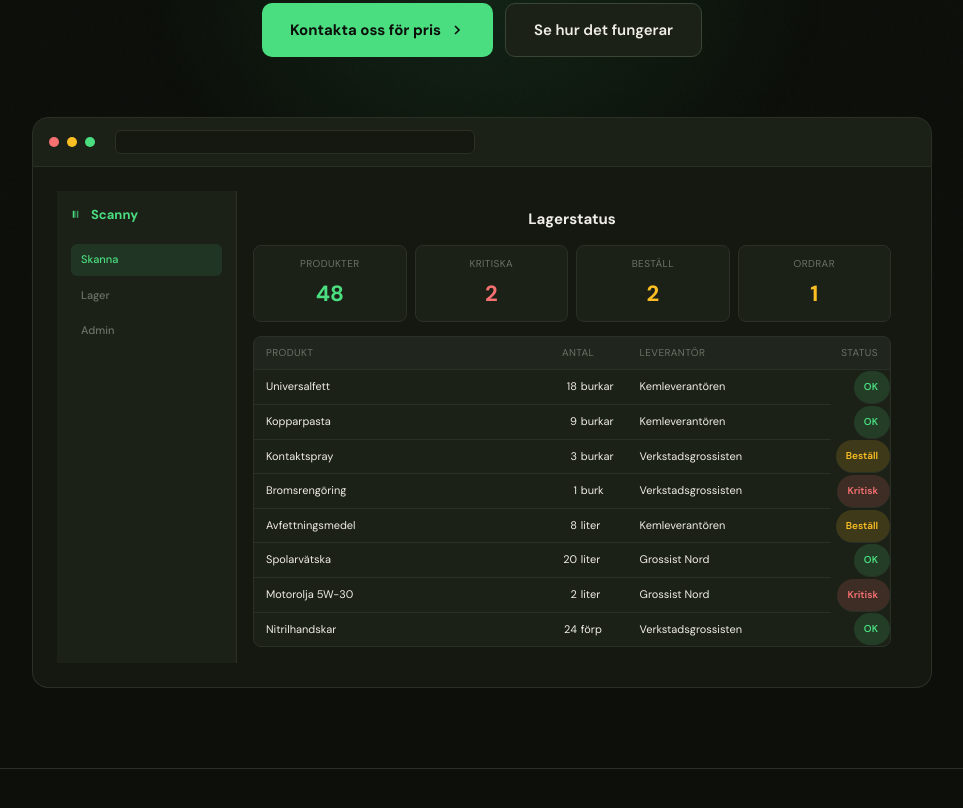
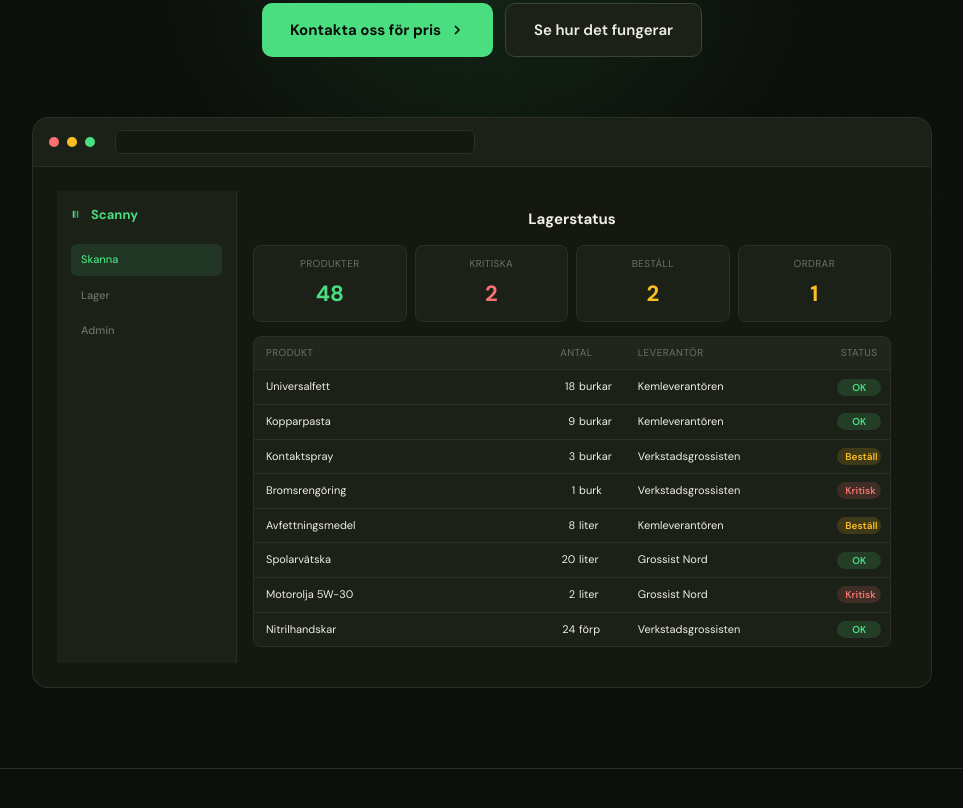
Before and after one commit to Svayak/scanny-app, a website: page public/index.html in a window 1280 px wide. Shown: the part 512-1320 px from the top of the page, without its empty margins (158-1121 px from the left). Drawn offline with Linux system fonts and the light colour scheme.

Commit message:
Återställ statusmärkena i lagerstatus till låga pillor i egen kolumn
Märkena ligger i en cell med fast bredd, samma min-width och
centrering, så att radlinjerna går hela vägen och märkena håller
sig innanför tabellen. Antal-justeringen är oförändrad.

```diff
--- a/public/index.html
+++ b/public/index.html
@@ -72,18 +72,18 @@ h1.hero-title{font-size:clamp(42px,7vw,84px);font-weight:700;line-height:1.05;le
 .mock-metric-label{font-size:10px;color:var(--text3);text-transform:uppercase;letter-spacing:.04em;margin-bottom:4px}
 .mock-metric-value{font-size:22px;font-weight:700;color:var(--text3)}
 .mock-metric-value.green{color:var(--accent)}.mock-metric-value.yellow{color:var(--warn)}.mock-metric-value.red{color:var(--danger)}
-.mock-table{display:grid;grid-template-columns:minmax(0,2.2fr) max-content minmax(0,1.5fr) auto;background:var(--surface2);border:1px solid var(--border);border-radius:8px;overflow:hidden;text-align:left;font-size:11px;align-items:center}
+.mock-table{display:grid;grid-template-columns:minmax(0,2.2fr) max-content minmax(0,1.5fr) 5.6em;background:var(--surface2);border:1px solid var(--border);border-radius:8px;overflow:hidden;text-align:left;font-size:11px;align-items:stretch}
 .mock-row{display:contents}
-.mock-row > span{min-width:0;overflow-wrap:break-word;padding:8px 10px;border-bottom:1px solid var(--border);text-align:left}
+.mock-row > span{min-width:0;overflow-wrap:break-word;padding:8px 10px;border-bottom:1px solid var(--border);text-align:left;box-sizing:border-box}
 .mock-row > span:first-child{padding-left:12px}
 .mock-row > span:nth-child(2){white-space:nowrap;padding-left:12px;padding-right:16px}
-.mock-row > span:last-child{white-space:nowrap;justify-self:end;padding-right:12px;border-bottom:1px solid var(--border)}
+.mock-row > span:last-child,.mock-status{display:flex;align-items:center;justify-content:center;padding:8px 12px;text-align:center;white-space:nowrap}
 .mock-qty{display:inline-grid;grid-template-columns:2ch auto;column-gap:.35em;align-items:baseline;min-width:max-content}
 .mock-qty-num{width:2ch;min-width:2ch;text-align:right;font-variant-numeric:tabular-nums;font-feature-settings:"tnum" 1}
 .mock-qty-unit{text-align:left}
 .mock-row:last-child > span{border-bottom:none}
 .mock-row.header > span{color:var(--text3);font-size:10px;text-transform:uppercase;letter-spacing:.04em;background:rgba(255,255,255,.02)}
-.mock-badge{display:inline-block;padding:2px 8px;border-radius:999px;font-size:10px;font-weight:600}
+.mock-badge{display:inline-block;padding:2px 8px;border-radius:999px;font-size:10px;font-weight:600;line-height:1.3;min-width:4.4em;box-sizing:border-box;text-align:center}
 .mock-badge.ok{background:rgba(74,222,128,.15);color:var(--accent)}
 .mock-badge.warn{background:rgba(251,191,36,.15);color:var(--warn)}
 .mock-badge.danger{background:rgba(248,113,113,.15);color:var(--danger)}
@@ -176,7 +176,7 @@ footer{border-top:1px solid var(--border);padding:36px 40px;display:flex;align-i
   .mock-row > span:nth-child(1){grid-column:1;grid-row:1}
   .mock-row > span:nth-child(2){grid-column:1;grid-row:2;white-space:nowrap;color:var(--text3);font-size:10px}
   .mock-row > span:nth-child(3){grid-column:2;grid-row:2;white-space:nowrap;color:var(--text3);font-size:10px;text-align:right;justify-self:end}
-  .mock-row > span:last-child{grid-column:2;grid-row:1;white-space:nowrap;justify-self:end}
+  .mock-row > span:last-child,.mock-status{grid-column:2;grid-row:1;white-space:nowrap;justify-self:end;display:flex;align-items:center;justify-content:center;min-width:4.8em;padding:0}
   .mock-row.header > span:nth-child(2),.mock-row.header > span:nth-child(3){display:none}
   .mock-row.header{letter-spacing:.03em;background:rgba(255,255,255,.02)}
   .mock-row.header > span{background:none}
@@ -259,14 +259,14 @@ footer{border-top:1px solid var(--border);padding:36px 40px;display:flex;align-i
         </div>
         <div class="mock-table">
           <div class="mock-row header"><span>Produkt</span><span>Antal</span><span>Leverantör</span><span>Status</span></div>
-          <div class="mock-row"><span>Universalfett</span><span class="mock-qty"><span class="mock-qty-num">18</span><span class="mock-qty-unit">burkar</span></span><span>Kemleverantören</span><span class="mock-badge ok">OK</span></div>
-          <div class="mock-row"><span>Kopparpasta</span><span class="mock-qty"><span class="mock-qty-num">9</span><span class="mock-qty-unit">burkar</span></span><span>Kemleverantören</span><span class="mock-badge ok">OK</span></div>
-          <div class="mock-row"><span>Kontaktspray</span><span class="mock-qty"><span class="mock-qty-num">3</span><span class="mock-qty-unit">burkar</span></span><span>Verkstadsgrossisten</span><span class="mock-badge warn">Beställ</span></div>
-          <div class="mock-row"><span>Bromsrengöring</span><span class="mock-qty"><span class="mock-qty-num">1</span><span class="mock-qty-unit">burk</span></span><span>Verkstadsgrossisten</span><span class="mock-badge danger">Kritisk</span></div>
-          <div class="mock-row"><span>Avfettningsmedel</span><span class="mock-qty"><span class="mock-qty-num">8</span><span class="mock-qty-unit">liter</span></span><span>Kemleverantören</span><span class="mock-badge warn">Beställ</span></div>
-          <div class="mock-row"><span>Spolarvätska</span><span class="mock-qty"><span class="mock-qty-num">20</span><span class="mock-qty-unit">liter</span></span><span>Grossist Nord</span><span class="mock-badge ok">OK</span></div>
-          <div class="mock-row"><span>Motorolja 5W-30</span><span class="mock-qty"><span class="mock-qty-num">2</span><span class="mock-qty-unit">liter</span></span><span>Grossist Nord</span><span class="mock-badge danger">Kritisk</span></div>
-          <div class="mock-row"><span>Nitrilhandskar</span><span class="mock-qty"><span class="mock-qty-num">24</span><span class="mock-qty-unit">förp</span></span><span>Verkstadsgrossisten</span><span class="mock-badge ok">OK</span></div>
+          <div class="mock-row"><span>Universalfett</span><span class="mock-qty"><span class="mock-qty-num">18</span><span class="mock-qty-unit">burkar</span></span><span>Kemleverantören</span><span class="mock-status"><span class="mock-badge ok">OK</span></span></div>
+          <div class="mock-row"><span>Kopparpasta</span><span class="mock-qty"><span class="mock-qty-num">9</span><span class="mock-qty-unit">burkar</span></span><span>Kemleverantören</span><span class="mock-status"><span class="mock-badge ok">OK</span></span></div>
+          <div class="mock-row"><span>Kontaktspray</span><span class="mock-qty"><span class="mock-qty-num">3</span><span class="mock-qty-unit">burkar</span></span><span>Verkstadsgrossisten</span><span class="mock-status"><span class="mock-badge warn">Beställ</span></span></div>
+          <div class="mock-row"><span>Bromsrengöring</span><span class="mock-qty"><span class="mock-qty-num">1</span><span class="mock-qty-unit">burk</span></span><span>Verkstadsgrossisten</span><span class="mock-status"><span class="mock-badge danger">Kritisk</span></span></div>
+          <div class="mock-row"><span>Avfettningsmedel</span><span class="mock-qty"><span class="mock-qty-num">8</span><span class="mock-qty-unit">liter</span></span><span>Kemleverantören</span><span class="mock-status"><span class="mock-badge warn">Beställ</span></span></div>
+          <div class="mock-row"><span>Spolarvätska</span><span class="mock-qty"><span class="mock-qty-num">20</span><span class="mock-qty-unit">liter</span></span><span>Grossist Nord</span><span class="mock-status"><span class="mock-badge ok">OK</span></span></div>
+          <div class="mock-row"><span>Motorolja 5W-30</span><span class="mock-qty"><span class="mock-qty-num">2</span><span class="mock-qty-unit">liter</span></span><span>Grossist Nord</span><span class="mock-status"><span class="mock-badge danger">Kritisk</span></span></div>
+          <div class="mock-row"><span>Nitrilhandskar</span><span class="mock-qty"><span class="mock-qty-num">24</span><span class="mock-qty-unit">förp</span></span><span>Verkstadsgrossisten</span><span class="mock-status"><span class="mock-badge ok">OK</span></span></div>
         </div>
       </div>
     </div>
```
